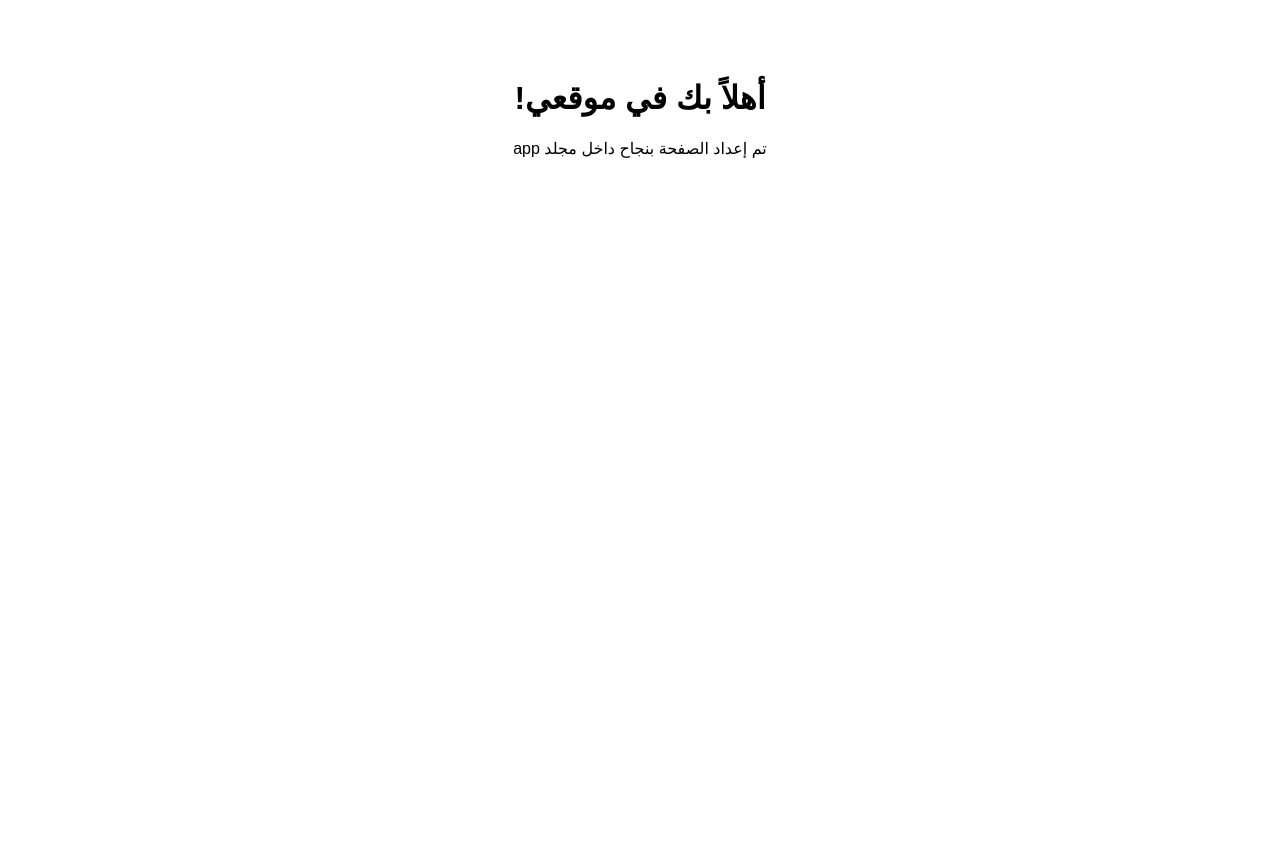
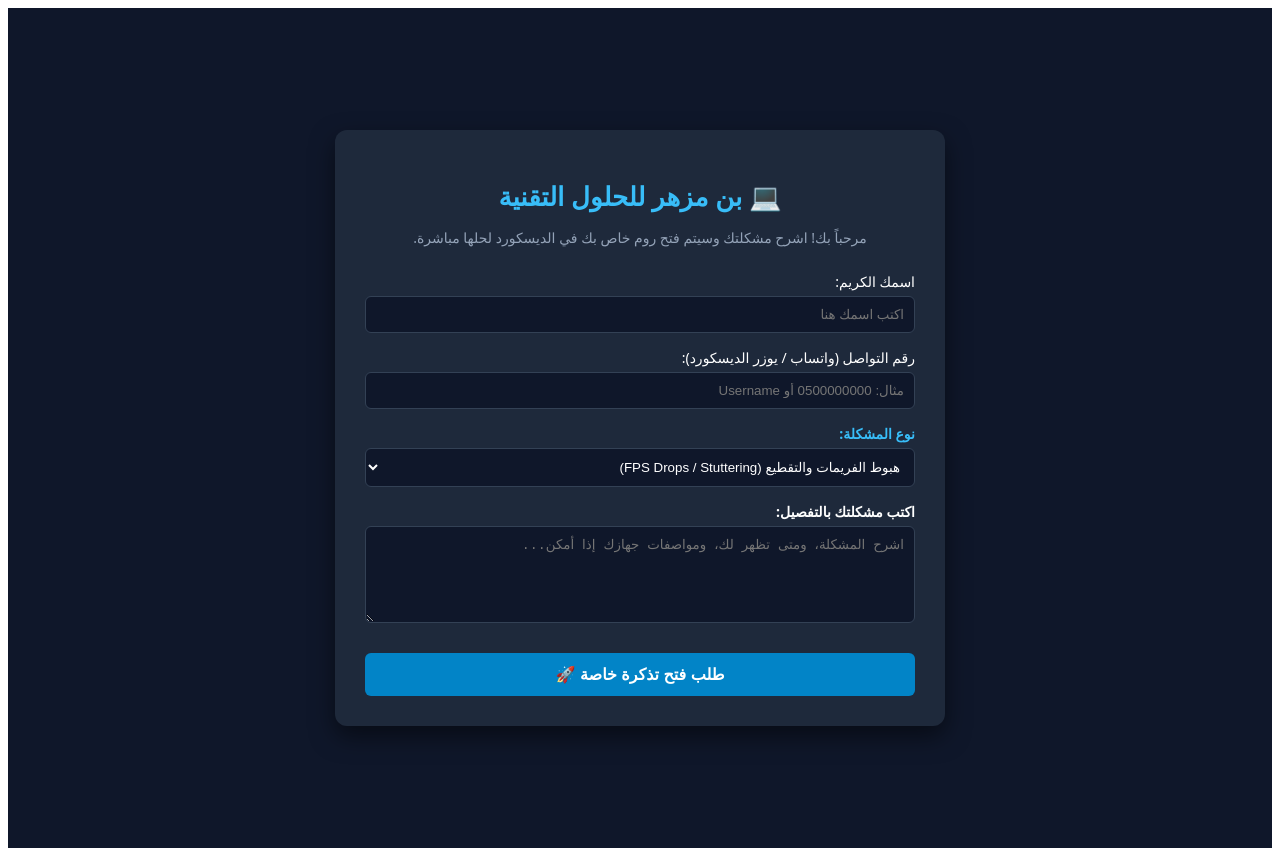
Before and after one commit to zt505/---., a Next.js app: page / in a window 1280 px wide. Before the commit the page ends 800 px from the top, so only its background shows below. Built offline with nearby package versions, Linux system fonts and the light colour scheme.

Commit message:
Update page.tsx

```diff
--- a/app/page.tsx
+++ b/app/page.tsx
@@ -1,8 +1,151 @@
+"use client";
+import { useState } from "react";
+
 export default function Home() {
+  const [submitted, setSubmitted] = useState(false);
+  const [loading, setLoading] = useState(false);
+  const [clientName, setClientName] = useState("");
+  const [ticketId, setTicketId] = useState("");
+
+  const DISCORD_SERVER_INVITE = "https://discord.gg/AxRFyRZM9";
+
+  const handleSubmit = async (e: React.FormEvent<HTMLFormElement>) => {
+    e.preventDefault();
+    setLoading(true);
+
+    const formData = new FormData(e.currentTarget);
+    const name = formData.get("name") as string;
+    const contact = formData.get("contact") as string;
+    const category = formData.get("category") as string;
+    const details = formData.get("details") as string;
+
+    const generatedTicketId = `TK-${Math.floor(1000 + Math.random() * 9000)}`;
+    setTicketId(generatedTicketId);
+    setClientName(name);
+
+    const DISCORD_WEBHOOK_URL = "https://discord.com/api/webhooks/1548062874340032544/la5y_QYaI5LA5_-HT5ca-jec4Yp9kMSCHwuT5j1TUG_Zs71lji99YIuQSQqsfZ6DNSsQ";
+
+    try {
+      const res = await fetch(DISCORD_WEBHOOK_URL, {
+        method: "POST",
+        headers: { "Content-Type": "application/json" },
+        body: JSON.stringify({
+          username: "نظام التذاكر | بن مزهر",
+          avatar_url: "https://i.imgur.com/4M34hi2.png",
+          embeds: [
+            {
+              title: `🚨 طلب فتح تذكرة خاصة جديدة: [ ${generatedTicketId} ]`,
+              description: `قام **${name}** بتقديم طلب دعم، وهو بانتظار فتح روم خاص معه في الديسكورد.`,
+              color: 38143,
+              fields: [
+                { name: "🆔 الرقم المرجعي", value: `\`${generatedTicketId}\``, inline: true },
+                { name: "👤 اسم العميل", value: name || "غير محدد", inline: true },
+                { name: "📞 طريقة التواصل", value: contact || "غير محدد", inline: true },
+                { name: "⚙️ نوع المشكلة", value: category || "غير محدد" },
+                { name: "📝 تفاصيل المشكلة", value: details || "لا يوجد تفاصيل" },
+              ],
+              footer: {
+                text: "بن مزهر للحلول التقنية • نظام إدارة الدعم الفني",
+              },
+              timestamp: new Date().toISOString(),
+            },
+          ],
+        }),
+      });
+
+      if (!res.ok) {
+        throw new Error("فشل الإرسال إلى الديسكورد");
+      }
+
+      setSubmitted(true);
+    } catch (error) {
+      alert("حدث خطأ أثناء إرسال التذكرة، حاول مرة أخرى.");
+    } finally {
+      setLoading(false);
+    }
+  };
+
   return (
-    <div style={{ textAlign: 'center', padding: '50px', fontFamily: 'sans-serif' }}>
-      <h1>أهلاً بك في موقعي!</h1>
-      <p>تم إعداد الصفحة بنجاح داخل مجلد app</p>
+    <div dir="rtl" style={{ fontFamily: 'system-ui, sans-serif', backgroundColor: '#0f172a', color: '#fff', minHeight: '100vh', display: 'flex', justifyContent: 'center', alignItems: 'center', padding: '20px' }}>
+      <div style={{ backgroundColor: '#1e293b', padding: '30px', borderRadius: '12px', width: '100%', maxWidth: '550px', boxShadow: '0 10px 25px rgba(0,0,0,0.5)' }}>
+
+        <h1 style={{ textAlign: 'center', color: '#38bdf8', marginBottom: '8px', fontSize: '26px' }}>💻 بن مزهر للحلول التقنية</h1>
+        <p style={{ textAlign: 'center', color: '#94a3b8', fontSize: '14px', marginBottom: '25px' }}>مرحباً بك! اشرح مشكلتك وسيتم فتح روم خاص بك في الديسكورد لحلها مباشرة.</p>
+
+        {submitted ? (
+          <div style={{ backgroundColor: '#0f2942', border: '1px solid #38bdf8', padding: '25px', borderRadius: '10px', textAlign: 'center', lineHeight: '1.8' }}>
+            <h2 style={{ color: '#38bdf8', marginTop: 0 }}>👋 أهلاً بك يا {clientName}!</h2>
+            <p style={{ color: '#e2e8f0', fontSize: '15px' }}>
+              تم تسجيل تفاصيل تذكرتك برقم مرجعي: <strong style={{ color: '#38bdf8' }}>{ticketId}</strong>
+            </p>
+            <p style={{ color: '#94a3b8', fontSize: '14px' }}>
+              لتواصل أسرع ولفتح **روم خاص بك مستقل وشفاف** معنا، ادخل سيرفر الديسكورد الآن واضغط على زر إنشاء تذكرة:
+            </p>
+
+            <a
+              href={DISCORD_SERVER_INVITE}
+              target="_blank"
+              rel="noopener noreferrer"
+              style={{ display: 'inline-block', backgroundColor: '#5865F2', color: '#fff', padding: '12px 20px', borderRadius: '8px', textDecoration: 'none', fontWeight: 'bold', fontSize: '15px', marginTop: '10px', marginBottom: '15px' }}
+            >
+              🎧 دخول سيرفر الديسكورد واستلام رومك الخاص
+            </a>
+
+            <div style={{ marginTop: '15px' }}>
+              <button onClick={() => setSubmitted(false)} style={{ backgroundColor: '#334155', color: '#fff', border: 'none', padding: '8px 16px', borderRadius: '6px', cursor: 'pointer', fontSize: '13px' }}>
+                إرسال طلب آخر
+              </button>
+            </div>
+          </div>
+        ) : (
+          <form onSubmit={handleSubmit} style={{ display: 'flex', flexDirection: 'column', gap: '15px' }}>
+            <div>
+              <label style={{ display: 'block', marginBottom: '5px', fontSize: '14px' }}>اسمك الكريم:</label>
+              <input name="name" type="text" required placeholder="اكتب اسمك هنا" style={{ width: '100%', padding: '10px', borderRadius: '6px', border: '1px solid #334155', backgroundColor: '#0f172a', color: '#fff', boxSizing: 'border-box' }} />
+            </div>
+
+            <div>
+              <label style={{ display: 'block', marginBottom: '5px', fontSize: '14px' }}>رقم التواصل (واتساب / يوزر الديسكورد):</label>
+              <input name="contact" type="text" required placeholder="مثال: 0500000000 أو Username" style={{ width: '100%', padding: '10px', borderRadius: '6px', border: '1px solid #334155', backgroundColor: '#0f172a', color: '#fff', boxSizing: 'border-box' }} />
+            </div>
+
+            <div>
+              <label style={{ display: 'block', marginBottom: '5px', fontSize: '14px', fontWeight: 'bold', color: '#38bdf8' }}>نوع المشكلة:</label>
+              <select name="category" style={{ width: '100%', padding: '10px', borderRadius: '6px', border: '1px solid #334155', backgroundColor: '#0f172a', color: '#fff', boxSizing: 'border-box' }}>
+                <optgroup label="🎮 مشاكل الألعاب والقيمنق">
+                  <option>هبوط الفريمات والتقطيع (FPS Drops / Stuttering)</option>
+                  <option>خروج اللعبة فجأة (Game Crash / Back to Desktop)</option>
+                  <option>ارتفاع البنغ واللاغ (High Ping / Packet Loss)</option>
+                  <option>مشكلة في برامج حماية الألعاب (Anti-Cheat Errors)</option>
+                  <option>تشويه في الجرافيكس أو الألوان داخل اللعبة (Artifacts)</option>
+                  <option>تأخير الاستجابة في الماوس أو الكيبورد (Input Lag)</option>
+                </optgroup>
+                <optgroup label="⚙️ المشاكل العامة للنظام والبي سي">
+                  <option>الشاشة الزرقاء / إعادة تشغيل تلقائية (BSOD)</option>
+                  <option>الكمبيوتر ما يشتغل أو يعطي شاشة سوداء</option>
+                  <option>بطء عام في التشغيل وتصفح الويندوز</option>
+                  <option>ارتفاع حرارة المعالج أو كرت الشاشة (Overheating)</option>
+                  <option>أصوات عالية أو غريبة من المراوح / الباور</option>
+                  <option>مشكلة في التعاريف (Drivers Update / Conflict)</option>
+                  <option>مشكلة في الاتصال بالإنترنت أو Wi-Fi</option>
+                  <option>انقطاع الصوت أو المايك لا يعمل</option>
+                  <option>الفيروسات والبرمجيات الخبيثة (Malware)</option>
+                  <option>مشكلة أخرى / استشارة وتجميع جهاز</option>
+                </optgroup>
+              </select>
+            </div>
+
+            <div>
+              <label style={{ display: 'block', marginBottom: '5px', fontSize: '14px', fontWeight: 'bold' }}>اكتب مشكلتك بالتفصيل:</label>
+              <textarea name="details" rows={5} required placeholder="اشرح المشكلة، ومتى تظهر لك، ومواصفات جهازك إذا أمكن..." style={{ width: '100%', padding: '10px', borderRadius: '6px', border: '1px solid #334155', backgroundColor: '#0f172a', color: '#fff', boxSizing: 'border-box', resize: 'vertical' }}></textarea>
+            </div>
+
+            <button type="submit" disabled={loading} style={{ backgroundColor: '#0284c7', color: '#fff', border: 'none', padding: '12px', borderRadius: '6px', cursor: 'pointer', fontWeight: 'bold', fontSize: '16px', marginTop: '10px' }}>
+              {loading ? "جاري الإرسال..." : "طلب فتح تذكرة خاصة 🚀"}
+            </button>
+          </form>
+        )}
+      </div>
     </div>
   );
 }
```
